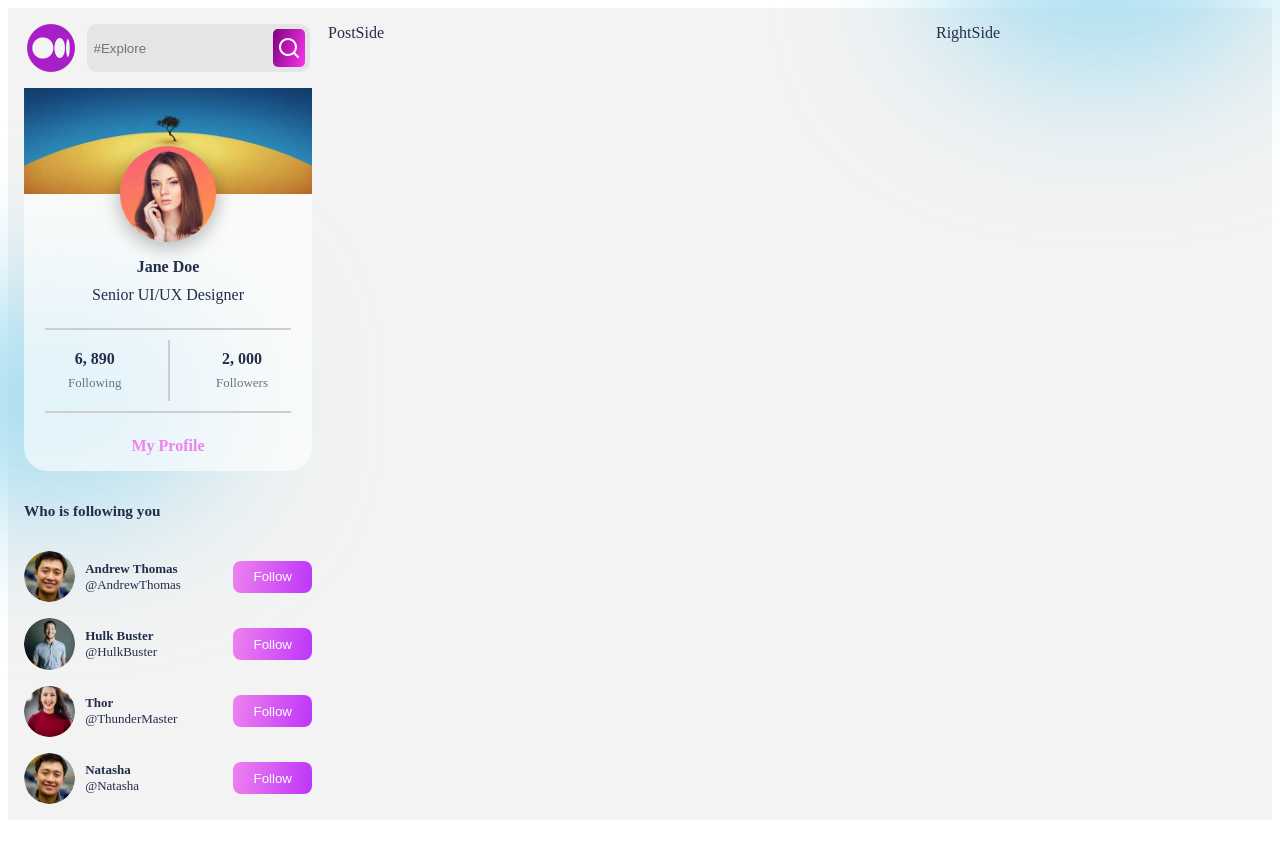
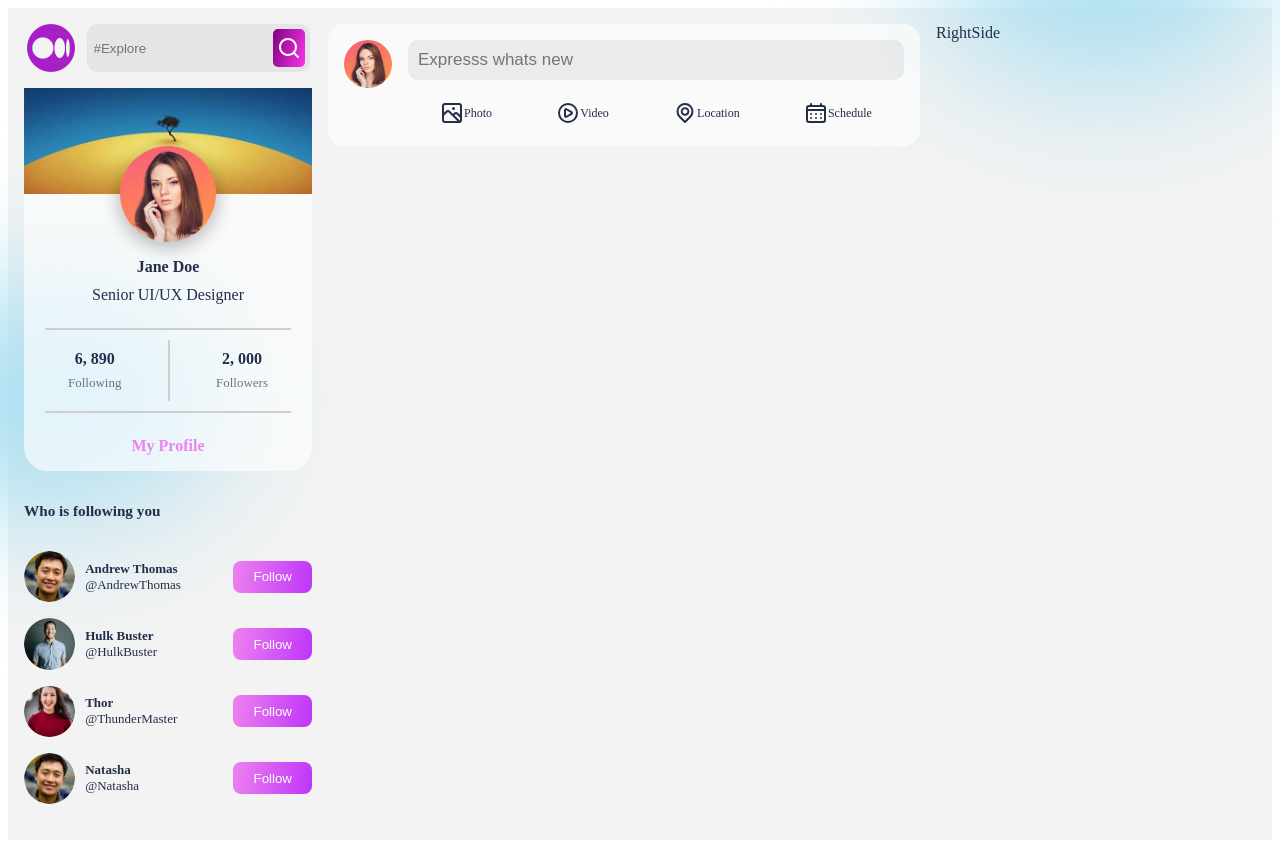
Before and after one commit to Elissa-DI/MERN_SocialMediaApp, a React (Create React App) app: page / in a window 1280 px wide. Shown: the top 842 px of the page. Built offline with nearby package versions, Linux system fonts and the light colour scheme.

Commit message:
New features

```diff
--- /dev/null
+++ b/src/components/PostShare/PostShare.css
@@ -0,0 +1,79 @@
+.PostShare{
+    display: flex;
+    gap: 1rem;
+    background-color: var(--cardColor);
+    padding: 1rem;
+    border-radius: 1rem;
+}
+
+.PostShare>img{
+    border-radius: 50%;
+    width: 3rem;
+    height: 3rem;
+}
+
+.PostShare>div{
+    display: flex;
+    flex-direction: column;
+    width: 90%;
+    gap: 1rem;
+}
+
+.PostShare>div>input{
+    background-color: var(--inputColor);
+    border-radius: 10px;
+    padding: 10px;
+    font-size: 17px;
+    border: none;
+    outline: none;
+}
+
+
+
+
+
+.postOptions{
+    display: flex;
+    justify-content: space-around;
+}
+
+.option{
+    padding: 5px;
+    padding-left: 10px;
+    padding-right: 10px;
+    border-radius: 10px;
+    display: flex;
+    align-items: center;
+    justify-content: center;
+    font-size: 12px;
+}
+
+.option:hover{
+    cursor: pointer;
+}
+
+.ps-button{
+    padding: 5px;
+    padding-left: 20px;
+    padding-right: 20px;
+    font-size: 12px
+}
+
+
+.previewImage{
+    position: relative;
+}
+
+.previewImage>svg{
+    position: absolute;
+    right: 1rem;
+    top: 0.5rem;
+    cursor: pointer;
+}
+
+.previewImage>img{
+    width: 100%;
+    max-height: 20rem;
+    object-fit: cover;
+    border-radius: 0.5rem;
+}
--- /dev/null
+++ b/src/components/PostShare/PostShare.jsx
@@ -0,0 +1,38 @@
+import React from 'react'
+import './PostShare.css'
+import ProfileImage from '../../img/profileImg.jpg'
+import { UilScenery, UilPlayCircle, UilLocationPoint, UilSchedule } from "@iconscout/react-unicons"
+
+const PostShare = () => {
+  return (
+    <div className="PostShare">
+        <img src={ProfileImage} alt="" />
+        <div>
+            <input
+              type="text"
+              placeholder='Expresss whats new'
+            />
+        <div className="postOptions">
+            <div className="option">
+                <UilScenery />
+                Photo
+            </div>
+            <div className="option">
+                <UilPlayCircle />
+                Video
+            </div>
+            <div className="option">
+                <UilLocationPoint />
+                Location
+            </div>
+            <div className="option">
+                <UilSchedule />
+                Schedule
+            </div>
+        </div>
+        </div>
+    </div>
+  )
+}
+
+export default PostShare
--- a/src/components/PostSide/PostSide.jsx
+++ b/src/components/PostSide/PostSide.jsx
@@ -1,9 +1,12 @@
 import React from 'react'
 import './PostSide.css'
+import PostShare from '../PostShare/PostShare'
 
 const PostSide = () => {
   return (
-    <div>PostSide</div>
+    <div className="PostSide">
+        <PostShare />
+    </div>
   )
 }
 
```
